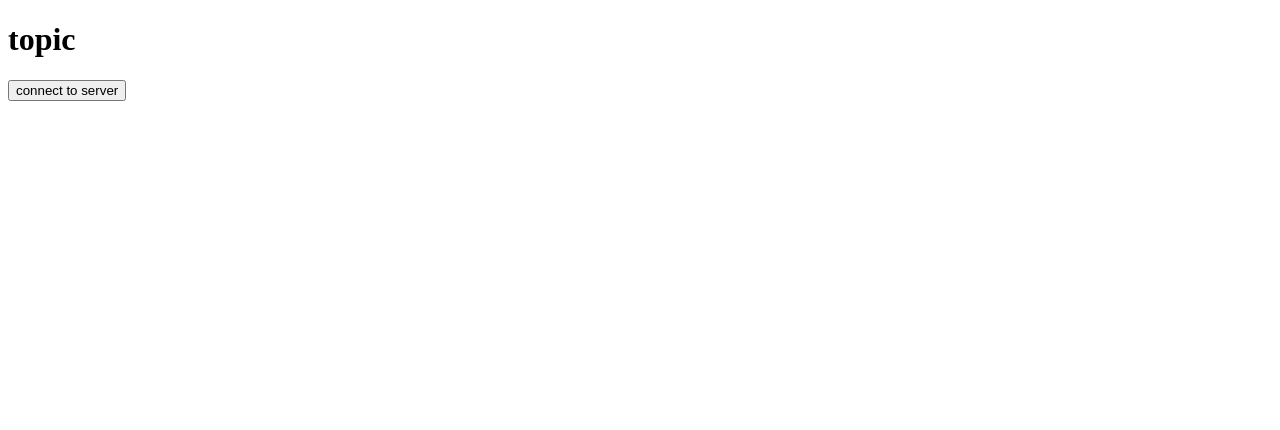
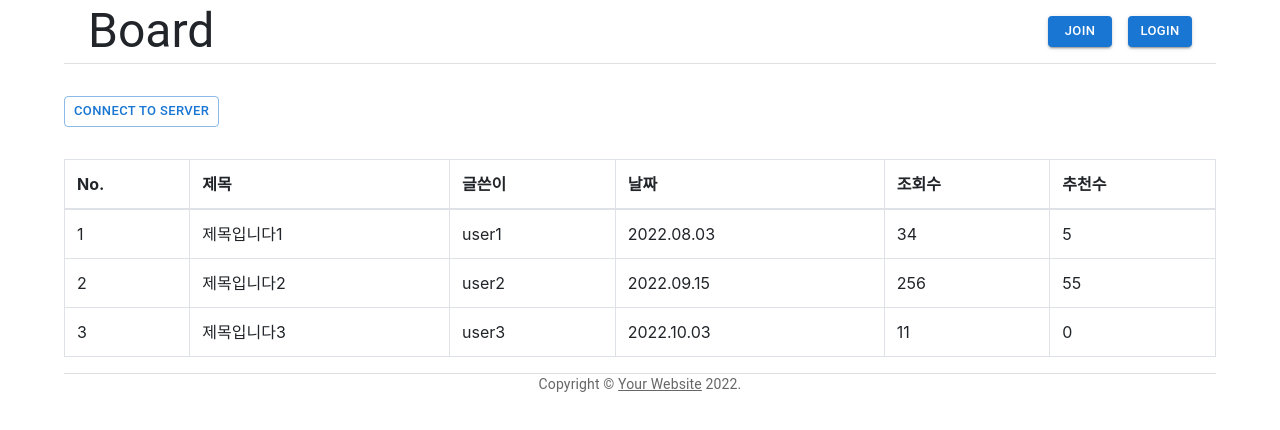
Before and after one commit to jsungl/react_express_mysql, a React (Create React App) app: page / in a window 1280 px wide. Shown: the top 430 px of the page. Built offline with nearby package versions, Linux system fonts and the light colour scheme.

Commit message:
테이블, header,footer 생성

```diff
--- a/src/App.js
+++ b/src/App.js
@@ -1,24 +1,13 @@
-import React, {useState} from 'react';
-import axios from 'axios';
-import Topic from './components/topic';
-
+import React from 'react';
+import {Routes, Route} from 'react-router-dom';
+import Home from './components/pages/Home';
 
 function App() {
-  const [data, setData] = useState([]);
-
-  const onIncrease = async() => {
-    const res = await axios.get('/topic');
-    setData([...res.data.topic]);
-  }
 
   return (
-    <div>
-      <h1>topic</h1>
-      <div>
-        {data.map(data => <Topic topics={data} key={data.id} />)}
-      </div>
-      <button onClick={onIncrease}>connect to server</button>
-    </div>
+    <Routes>
+      <Route path='/' element={<Home />}/>
+    </Routes>
   );
 }
 
--- a/src/components/Board.js
+++ b/src/components/Board.js
@@ -1,15 +1,61 @@
 import React from 'react';
+import Table from 'react-bootstrap/Table';
 
-const data = [
-    {1,'제목입니다1','user1'},
-    {2,'제목입니다2','user2'},
-    {3,'제목입니다3','user3'}
+const datas = [
+    {
+        'id': 1,
+        'title': '제목입니다1',
+        'username': 'user1',
+        'date': '2022.08.03',
+        'hits': 34,
+        'recommendation': 5
+    },
+    {
+        'id': 2,
+        'title': '제목입니다2',
+        'username': 'user2',
+        'date': '2022.09.15',
+        'hits': 256,
+        'recommendation': 55
+    },
+    {
+        'id': 3,
+        'title': '제목입니다3',
+        'username': 'user3',
+        'date': '2022.10.03',
+        'hits': 11,
+        'recommendation': 0
+    }
 ];
 
-export default function Board() {
+export default function BoardTable() {
 
     return (
-        <div>테이블</div>
+        <Table bordered hover>
+            <thead>
+                <tr>
+                    <th>No.</th>
+                    <th>제목</th>
+                    <th>글쓴이</th>
+                    <th>날짜</th>
+                    <th>조회수</th>
+                    <th>추천수</th>
+                </tr>
+            </thead>
+            <tbody>
+                {datas.map(data => (
+
+                    <tr key={data.id}>
+                        <td>{data.id}</td>
+                        <td>{data.title}</td>
+                        <td>{data.username}</td>
+                        <td>{data.date}</td>
+                        <td>{data.hits}</td>
+                        <td>{data.recommendation}</td>
+                    </tr>
+
+                ))}
+            </tbody>
+      </Table>
     )
-
 }
--- /dev/null
+++ b/src/components/Footer.js
@@ -0,0 +1,29 @@
+import React from 'react';
+import Typography from '@mui/material/Typography';
+//import { Link } from 'react-router-dom';
+import Link from '@mui/material/Link';
+import Divider from '@mui/material/Divider';
+import Box from '@mui/material/Box';
+
+function Copyright() {
+    return (
+      <Typography variant="body2" color="text.secondary" align="center">
+        {'Copyright © '}
+        <Link color="inherit" href="https://mui.com/">
+          Your Website
+        </Link>{' '}
+        {new Date().getFullYear()}
+        {'.'}
+      </Typography>
+    );
+}
+
+export default function Footer() {
+    //const description
+    return (
+        <Box component="footer">
+            <Divider />
+            <Copyright />
+        </Box>
+    );
+}
--- /dev/null
+++ b/src/components/Header.js
@@ -0,0 +1,33 @@
+import React from 'react';
+import Typography from '@mui/material/Typography';
+import Toolbar from '@mui/material/Toolbar';
+import Button from '@mui/material/Button';
+import Stack from '@mui/material/Stack';
+
+export default function Header(props) {
+    const { title } = props;
+    return (
+        <div>
+            <Toolbar sx={{ borderBottom: 1, borderColor: 'divider' }}>
+                <Typography
+                    component="h2"
+                    variant="h3"
+                    color="inherit"
+                    align="left"
+                    noWrap
+                    sx={{ flex: 1 }}
+                >
+                    {title}
+                </Typography>
+                <Stack spacing={2} direction="row">
+                    <Button variant="contained" size="small">
+                        Join
+                    </Button>
+                    <Button variant="contained" size="small">
+                        Login
+                    </Button>
+                </Stack>
+            </Toolbar>
+        </div>
+    );
+}
--- /dev/null
+++ b/src/components/pages/Home.js
@@ -0,0 +1,37 @@
+import React, {useState} from 'react';
+import axios from 'axios';
+import Topic from '../topic';
+import BoardTable from '../Board';
+import 'bootstrap/dist/css/bootstrap.min.css';
+import Header from '../Header';
+import Container from '@mui/material/Container';
+import Button from '@mui/material/Button';
+import styled from 'styled-components';
+import Footer from '../Footer';
+
+export default function Home() {
+    const [data, setData] = useState([]);
+    const title = 'Board';
+
+    const onIncrease = async() => {
+        const res = await axios.get('/topic');
+        setData([...res.data.topic]);
+    }
+
+    const AppBlock = styled.div`
+        margin-top: 2rem;
+        margin-bottom: 2rem;
+    `;
+
+    return (
+        <Container fixed>
+            <Header title={title}></Header>
+            <AppBlock>
+                {data.map(data => <Topic topics={data} key={data.id} />)}
+                <Button variant="outlined" size="small" onClick={onIncrease}>connect to server</Button>
+            </AppBlock>
+            <BoardTable></BoardTable>
+            <Footer></Footer>
+        </Container>
+    );
+}
--- a/src/index.js
+++ b/src/index.js
@@ -2,9 +2,14 @@ import React from 'react';
 import ReactDOM from 'react-dom/client';
 import App from './App';
 import reportWebVitals from './reportWebVitals';
+import { BrowserRouter } from 'react-router-dom';
 
 const root = ReactDOM.createRoot(document.getElementById('root'));
-root.render(<App />);
+root.render(
+    <BrowserRouter>
+        <App />
+    </BrowserRouter>
+);
 
 // If you want to start measuring performance in your app, pass a function
 // to log results (for example: reportWebVitals(console.log))
```
Also changed, not shown: package.json (+7 -0 lines), 2 other files (tests, documents, lock files or other folders).
